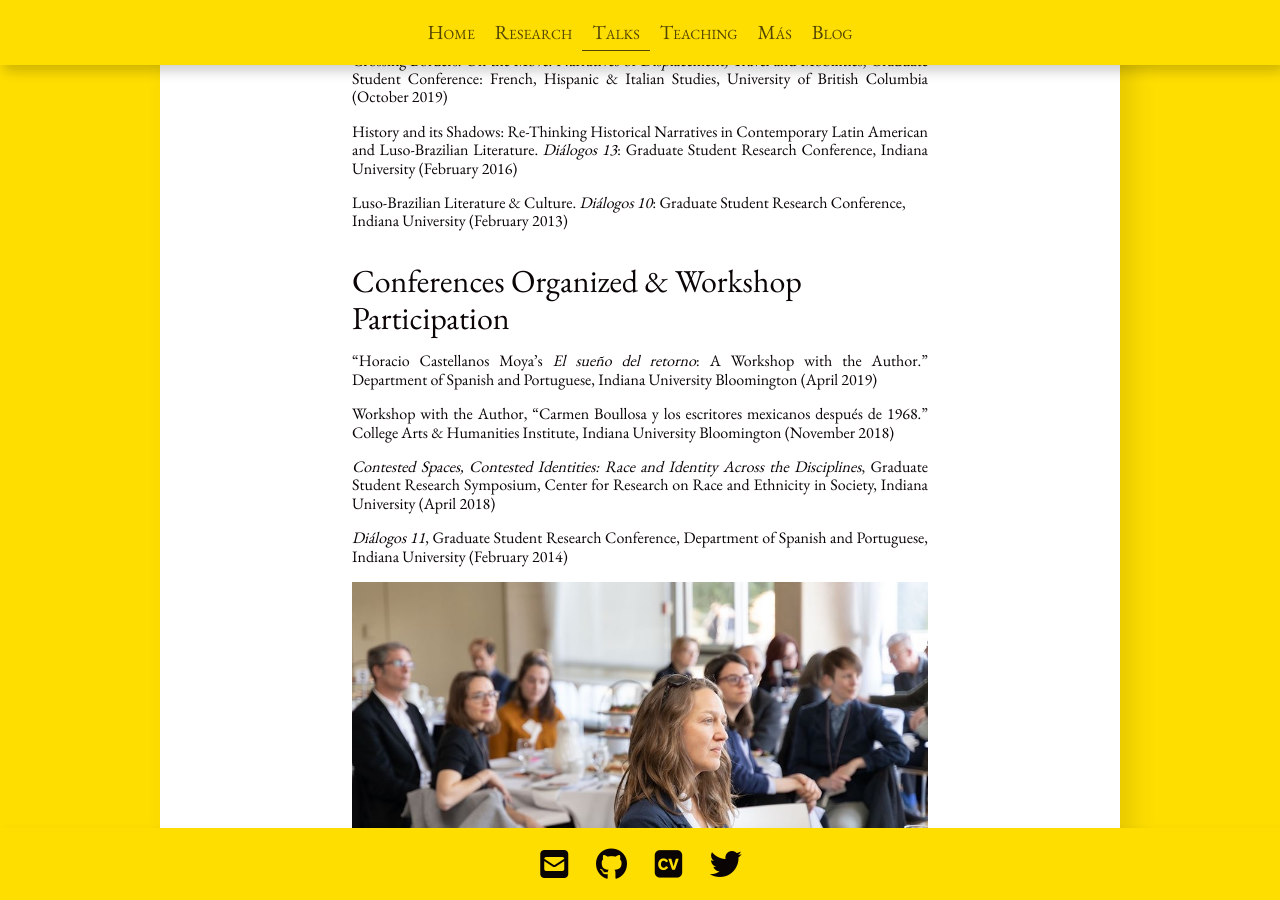
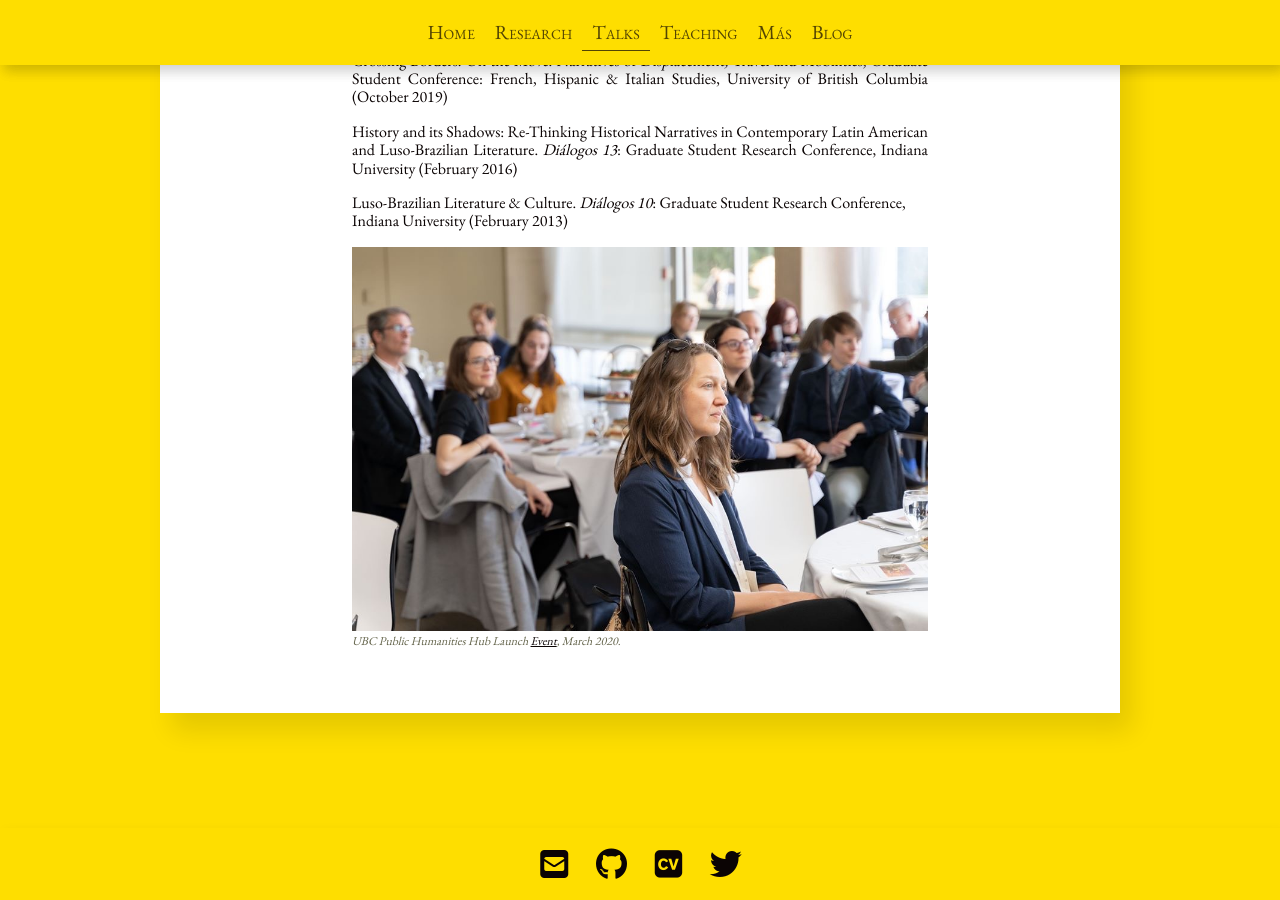
Before and after one commit to dajmcdon/tamara-site, a Jekyll site: the page built from talks.md, in a window 1280 px wide and 900 px high, scrolled down 3375 px. Built offline with Jekyll 4.4.1, drawn with Linux system fonts in a browser that asks for light colours; nearby versions of some CDN libraries; some web fonts are replaced; some of the changed text lies outside the part shown.

```diff
--- a/talks.md
+++ b/talks.md
@@ -4,11 +4,11 @@
 divider: sion2
 ---
 
+Navigation:
 I. [Invited talks](#invited-talks)
 II. [Conference presentations](#conference-presentations)
 III. [Sessions organized](#sessions-organized)
 IV. [Panel moderation](#panel-moderation)
-V. [Conferences Organized & Workshop Participation](#conferences-organized--workshop-participation)
 
 ## Invited Talks
 * “Academia Without Borders.” Desigualdades y Centralidad de la Vida, XXXIX Latin American Studies Association Conference, LASA Student Section (May 2021)
@@ -94,6 +94,12 @@
 
 * Luso-Brazilian Literature & Culture. _Diálogos 10_: Graduate Student Research Conference, Indiana University (February 2013)
 
+
+
+![](assets/images/PHHLuncheon_March2020.jpg)
+_UBC Public Humanities Hub Launch [Event](https://www.arts.ubc.ca/news/ubc-public-humanities-hub-launches-to-help-scholars-share-expertise-on-urgent-societal-issues/), March 2020._
+
+<!--
 ## Conferences Organized & Workshop Participation
 
 * "Horacio Castellanos Moya's _El sueño del retorno_: A Workshop with the Author." Department of Spanish and Portuguese, Indiana University Bloomington (April 2019)
@@ -103,9 +109,7 @@
 * _Contested Spaces, Contested Identities: Race and Identity Across the Disciplines_, Graduate Student Research Symposium, Center for Research on Race and Ethnicity in Society, Indiana University (April 2018)
 
 * _Diálogos 11_, Graduate Student Research Conference, Department of Spanish and Portuguese, Indiana University (February 2014)
-
-![](assets/images/PHHLuncheon_March2020.jpg)
-_UBC Public Humanities Hub Launch [Event](https://www.arts.ubc.ca/news/ubc-public-humanities-hub-launches-to-help-scholars-share-expertise-on-urgent-societal-issues/), March 2020._
+-->
 
 <!--["Better Living Through the Humanities:](https://www.facebook.com/crres.iub/videos/vb.619227484774796/1862208990476633/?type=2&theater) Engaged Research, Public Scholarship, and Social Action Today,"
 the keynote address by [Dr. Marcia Chatelain](https://gufaculty360.georgetown.edu/s/contact/00336000014RhMmAAK/marcia-chatelain) at the 2018 CRRES Graduate Student Research Symposium.
```
Also changed, not shown: README.md, 1 other file.
